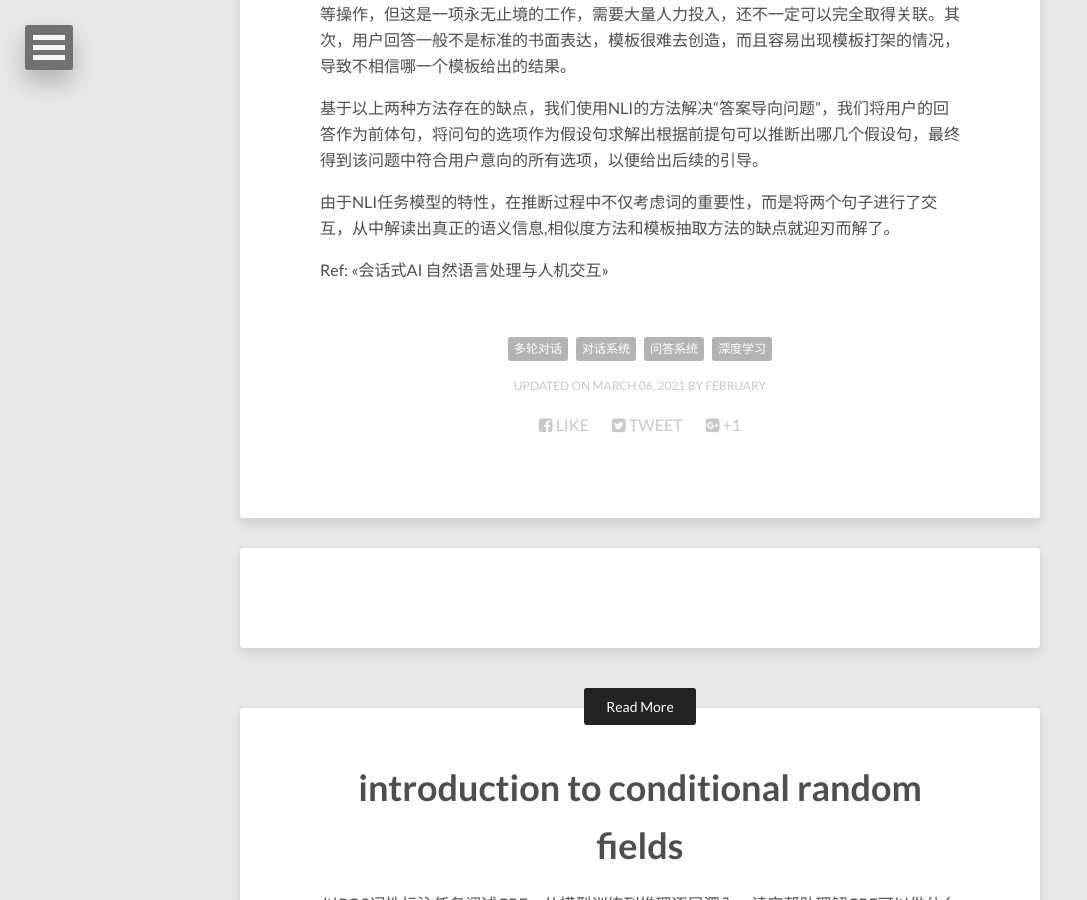
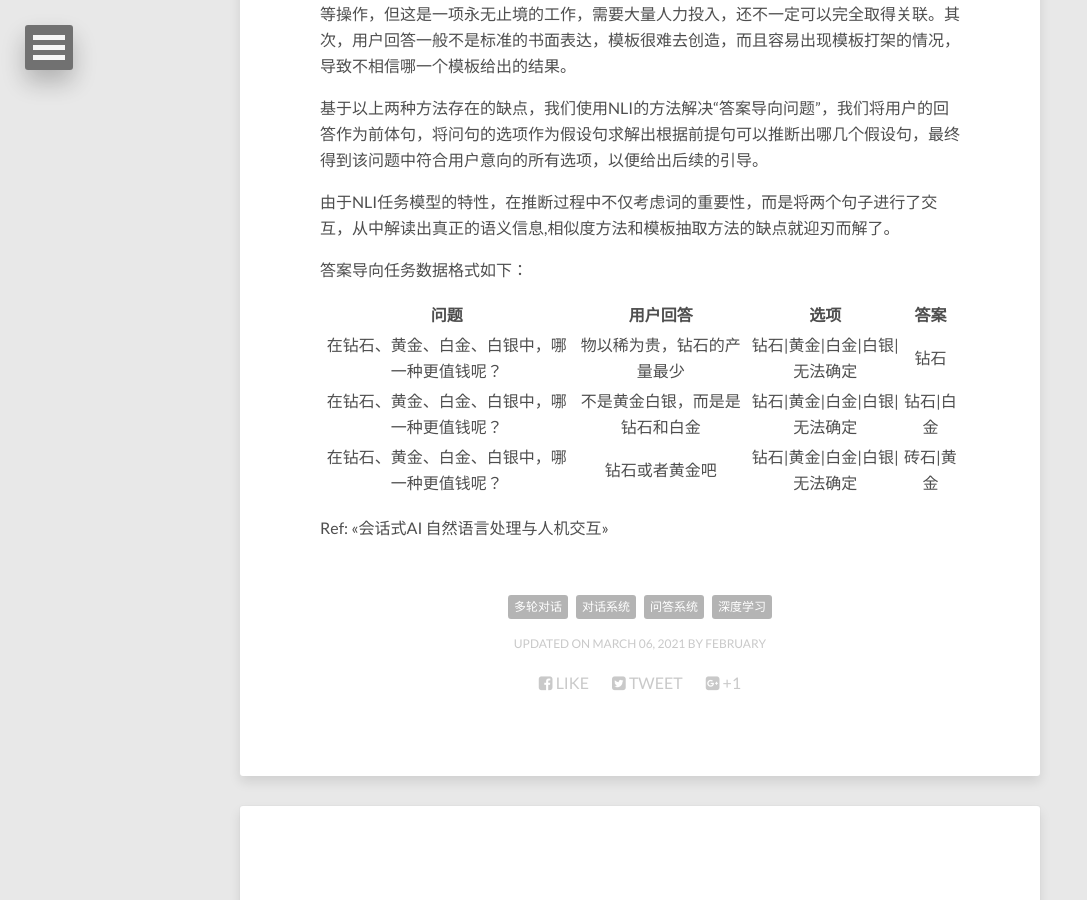
Before and after one commit to 52notebook/52notebook.github.io, a Jekyll site: the page built from _posts/2021-03-06-多轮对话中答案导向问题.md, in a window 1280 px wide and 900 px high, scrolled down 1390 px. Shown: the whole window, without its empty margins (0-1087 px from the left). Built offline with Jekyll 4.4.1, drawn with Linux system fonts in a browser that asks for light colours; nearby versions of some CDN libraries; comment, search, counter and statistics services are not loaded.

Commit message:
对话系统

```diff
--- a/_posts/2021-03-06-多轮对话中答案导向问题.md
+++ b/_posts/2021-03-06-多轮对话中答案导向问题.md
@@ -40,4 +40,14 @@ tags: [多轮对话, 对话系统, 问答系统, 深度学习]
 
 
 
+答案导向任务数据格式如下：
+
+|                     问题                     |            用户回答            |               选项               |    答案    |
+| :------------------------------------------: | :----------------------------: | :------------------------------: | :--------: |
+| 在钻石、黄金、白金、白银中，哪一种更值钱呢？ |   物以稀为贵，钻石的产量最少   | 钻石\|黄金\|白金\|白银\|无法确定 |    钻石    |
+| 在钻石、黄金、白金、白银中，哪一种更值钱呢？ | 不是黄金白银，而是是钻石和白金 | 钻石\|黄金\|白金\|白银\|无法确定 | 钻石\|白金 |
+| 在钻石、黄金、白金、白银中，哪一种更值钱呢？ |         钻石或者黄金吧         | 钻石\|黄金\|白金\|白银\|无法确定 | 砖石\|黄金 |
+
+
+
 Ref: <<会话式AI 自然语言处理与人机交互>>
```
